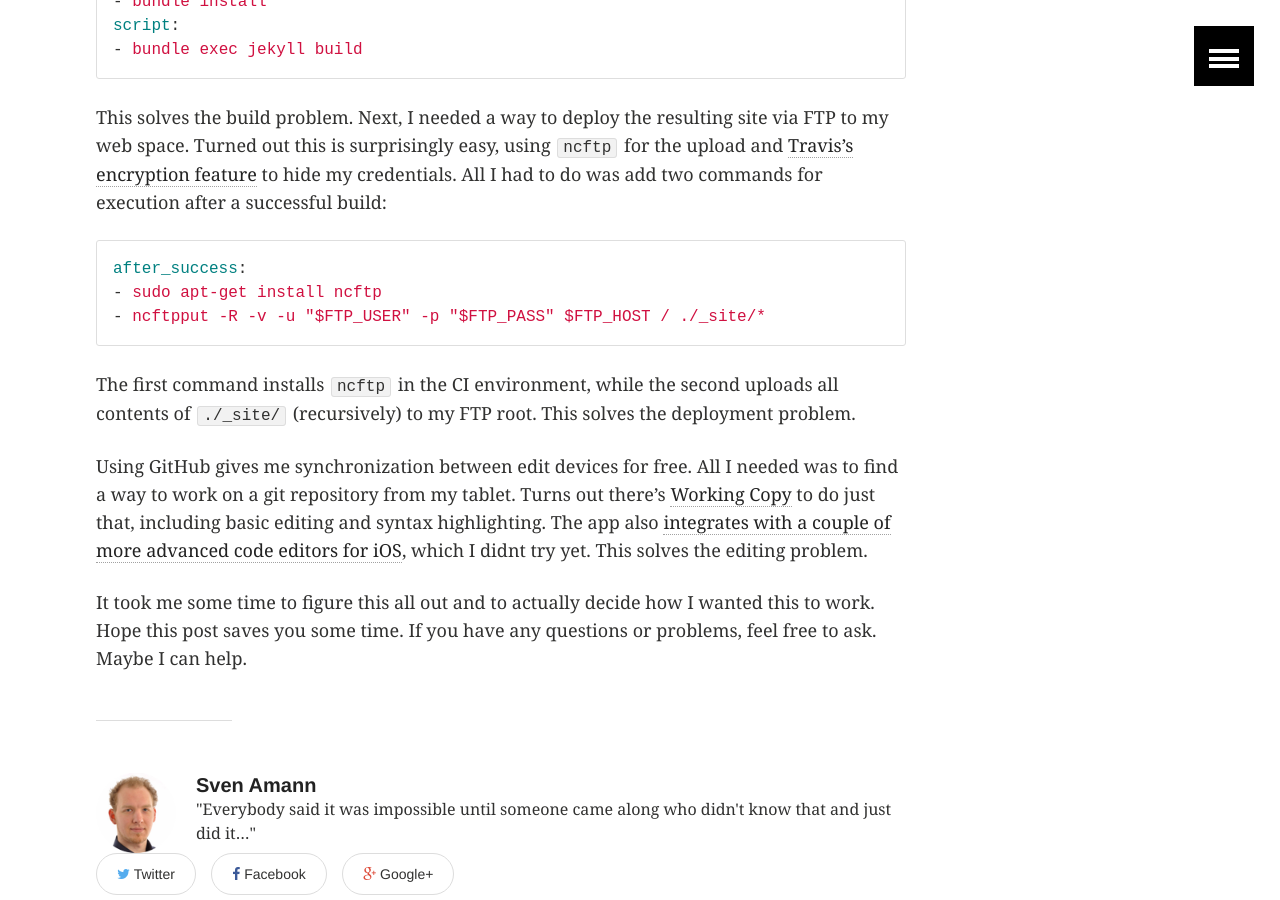
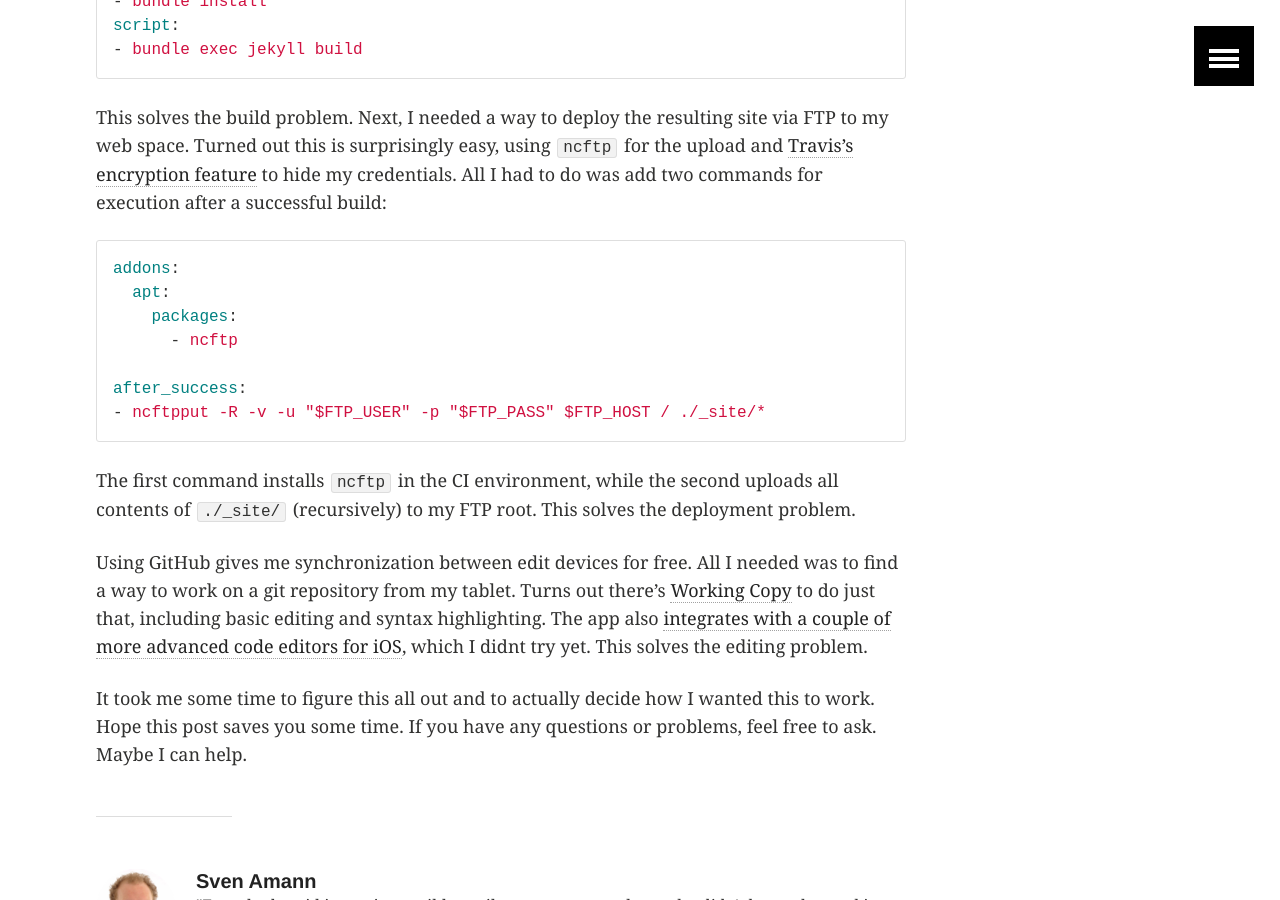
Before and after one commit to salsolatragus/sven-amann.de, a Jekyll site: the page built from blog/_posts/2016-12-29-jekyll-post-from-ios.md, in a window 1280 px wide and 900 px high, scrolled down 952 px. Built offline with Jekyll 4.4.1, drawn with Linux system fonts in a browser that asks for light colours; comment, search, counter and statistics services are not loaded.

Commit message:
Fix post about NcFTP deployment.

```diff
--- a/blog/_posts/2016-12-29-jekyll-post-from-ios.md
+++ b/blog/_posts/2016-12-29-jekyll-post-from-ios.md
@@ -34,8 +34,12 @@ script:
 This solves the build problem. Next, I needed a way to deploy the resulting site via FTP to my web space. Turned out this is surprisingly easy, using `ncftp` for the upload and [Travis's encryption feature](https://docs.travis-ci.com/user/environment-variables/) to hide my credentials. All I had to do was add two commands for execution after a successful build:
 
 {% highlight yaml %}
+addons:
+  apt:
+    packages:
+      - ncftp
+
 after_success:
-- sudo apt-get install ncftp
 - ncftpput -R -v -u "$FTP_USER" -p "$FTP_PASS" $FTP_HOST / ./_site/*
 {% endhighlight %}
 
```
